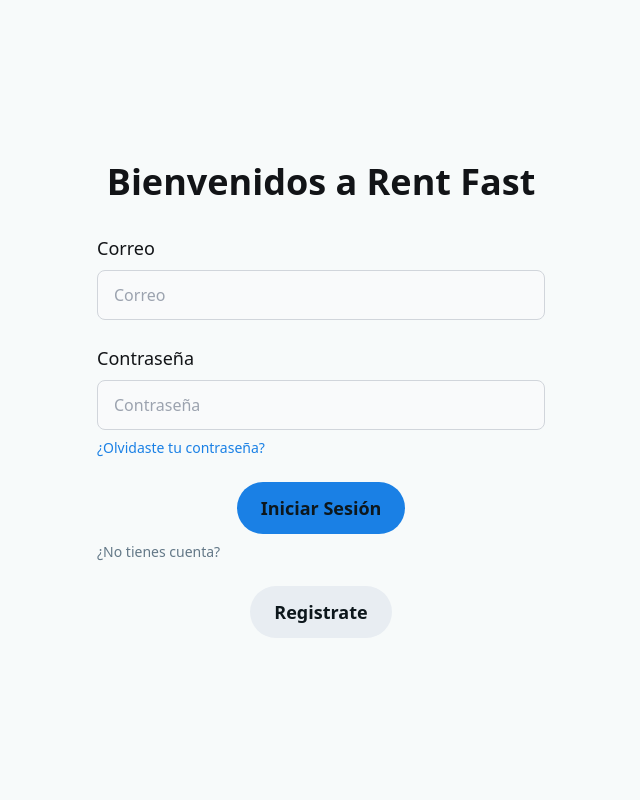
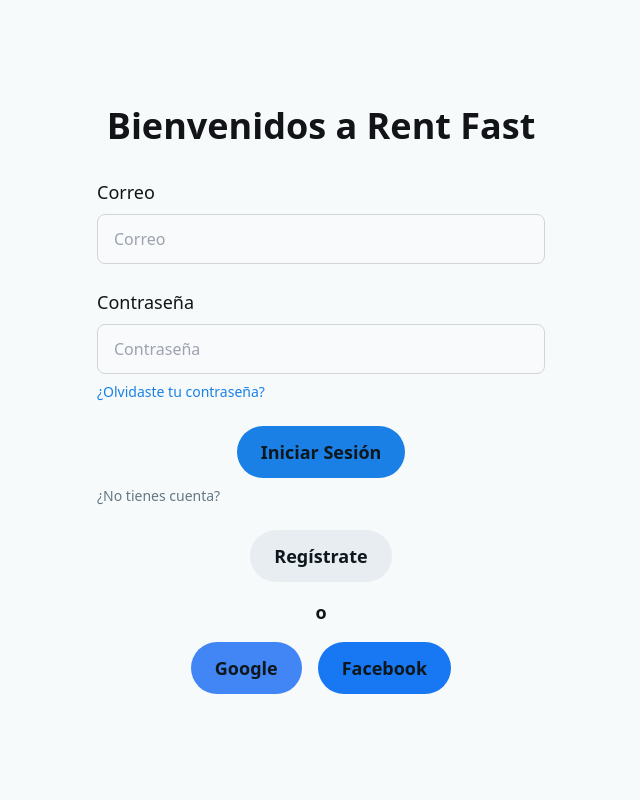
Before and after one commit to metodosformalesds/t1_mfds_2024, a Django app: page /usuarios/login/ in a window 1280 px wide. Shown: the whole page, without its empty margins (319-959 px from the left). Run offline with Django 5.2, Linux system fonts and the light colour scheme; parts of the project's set-up code (start-up, migrations or seed data) failed here and were passed over; some libraries are stand-ins or nearby versions.

Commit message:
Login View Actualizacion

```diff
--- a/rent_fast/users/templates/users/login.html
+++ b/rent_fast/users/templates/users/login.html
@@ -22,12 +22,25 @@
           </button>
         </div>
         <div class="mb-6">
-                <p class="text-left text-sm text-[#637887] mt-2">¿No tienes cuenta?</a></p>
+          <p class="text-left text-sm text-[#637887] mt-2">¿No tienes cuenta?</p>
         </div>
-            <div class="flex items-center justify-center">
+        <div class="flex items-center justify-center mb-4">
           <button class="bg-[#E8EDF2] hover:bg-[#cfd6dc] text-[#0D171C] font-bold py-3 px-6 rounded-full focus:outline-none focus:ring-4 focus:ring-[#1A80E5]/50 text-lg" type="">
-                    Registrate
+            Regístrate
           </button>
+        </div>
+
+        <!-- Botones de registro con Google y Facebook -->
+        <div class="text-center mb-4">
+          <p class="text-[#121417] text-lg font-semibold">o</p>
+        </div>
+        <div class="flex items-center justify-center gap-4">
+          <a href="#" class="bg-[#4285F4] hover:bg-blue-700 text-[#0D171C] font-bold py-3 px-6 rounded-full focus:outline-none focus:ring-4 focus:ring-[#4285F4]/50 text-lg">
+            Google
+          </a>
+          <a href="#" class="bg-[#1877F2] hover:bg-[#3b5998] text-[#0D171C] font-bold py-3 px-6 rounded-full focus:outline-none focus:ring-4 focus:ring-[#1877F2]/50 text-lg">
+            Facebook
+          </a>
         </div>
       </form>
     </div>
```
Also changed, not shown: rent_fast/users/templates/users/settings.html (added). Lines whose indentation alone changed are shown as unchanged.
